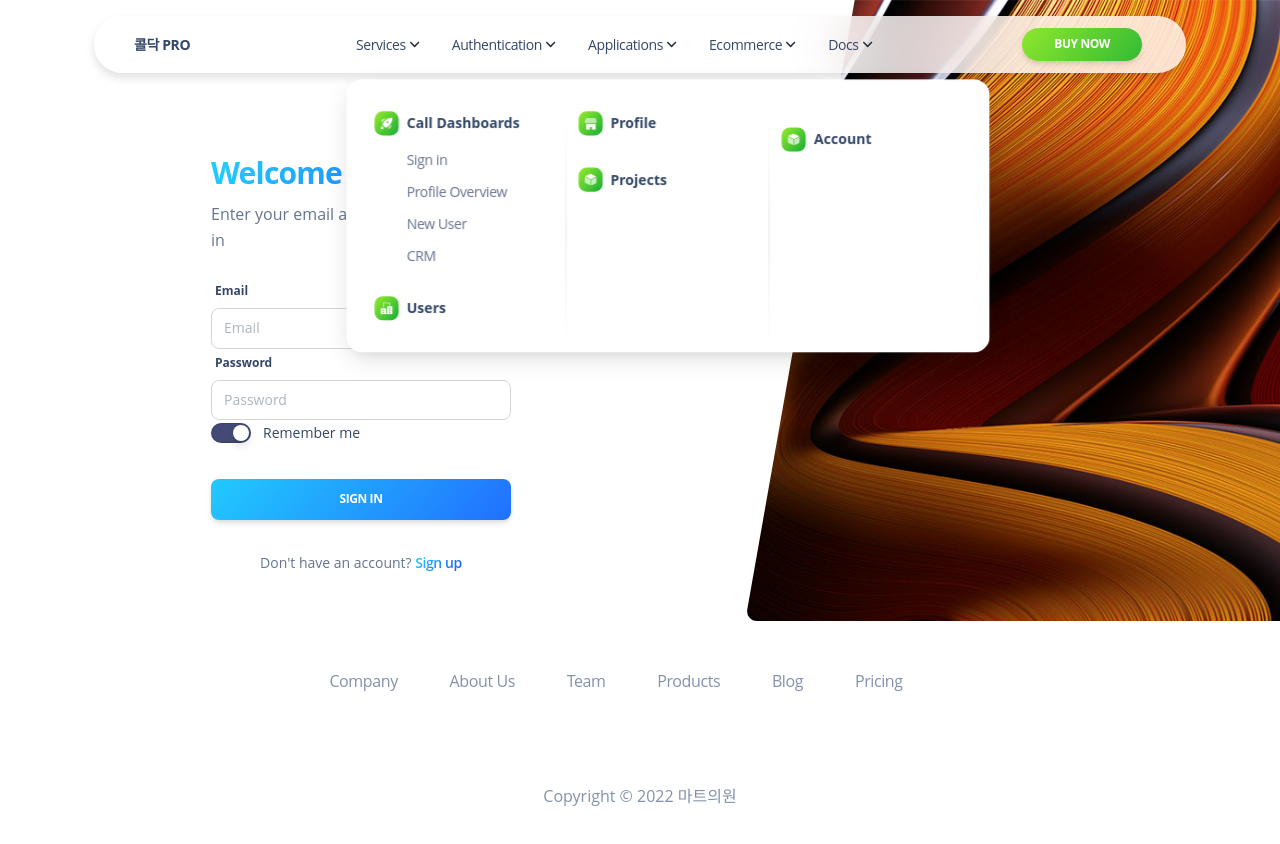
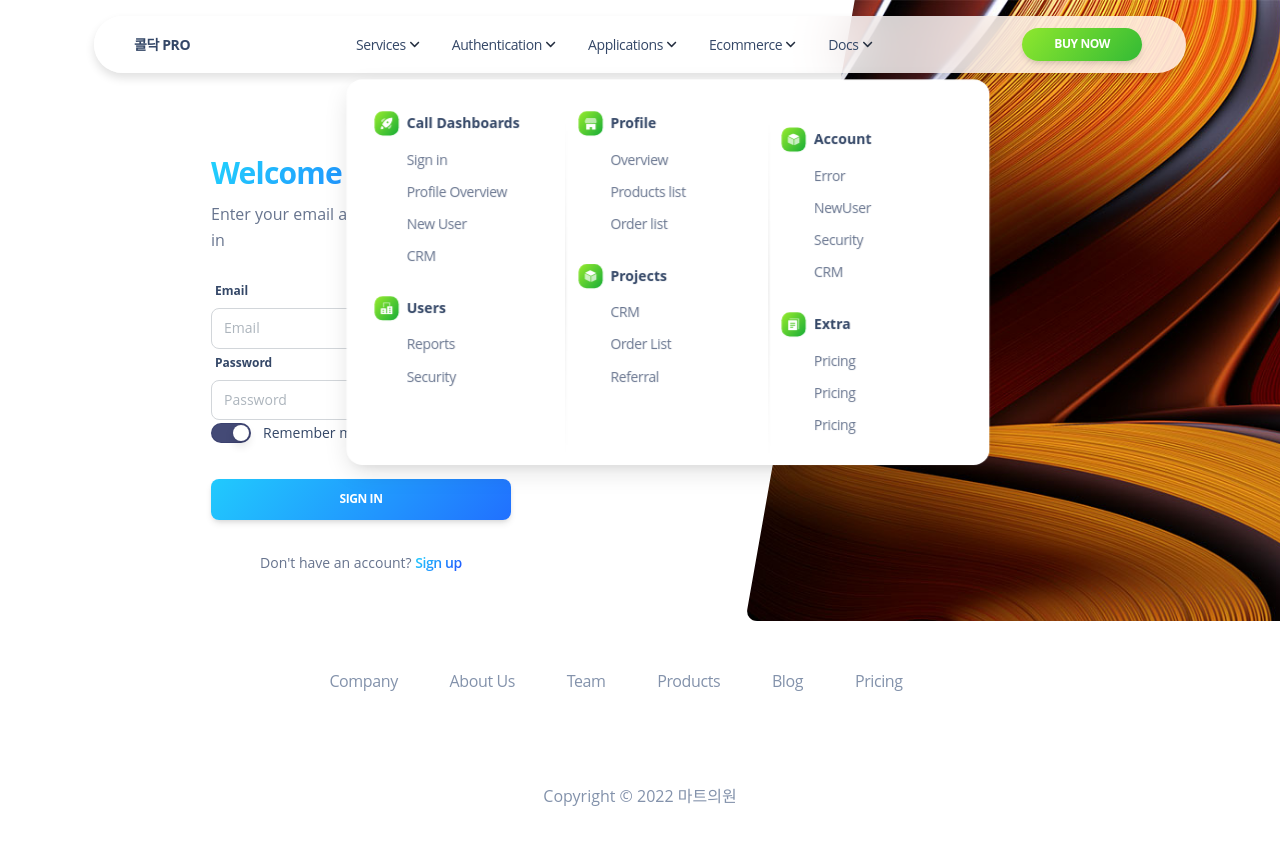
Before and after one commit to hanyusok/clinic-app, a Vue app: page /signin in a window 1280 px wide. Both pictures are taken after a click on the button "Services". Shown: the top 844 px of the page. Built offline with nearby package versions, Linux system fonts and the light colour scheme; what vue-sweetalert2, vue-tilt.js would draw is missing.

Commit message:
navbar update

```diff
--- a/src/components/Navbar.vue
+++ b/src/components/Navbar.vue
@@ -108,15 +108,15 @@
                         </div>
                         Users
                       </div>
-                      <!-- <router-link :to="{ name: 'Reports' }" class="dropdown-item border-radius-md">
+                      <router-link :to="{ name: 'Security' }" class="dropdown-item border-radius-md">
                         <span class="ps-3">Reports</span>
                       </router-link>
                       <router-link
-                        :to="{ name: 'Pricing' }"
+                        :to="{ name: 'Security' }"
                         class="dropdown-item border-radius-md"
                       >
-                        <span class="ps-3">New User</span>
-                      </router-link> -->
+                        <span class="ps-3">Security</span>
+                      </router-link>
                       <hr class="vertical dark" />
                     </div>
                     <div class="col-4 position-relative">
@@ -132,21 +132,21 @@
                         </div>
                         Profile
                       </div>
-                      <!-- <router-link
-                        :to="{ name: 'Overview' }"
+                      <router-link
+                        :to="{ name: 'ProfileOverview' }"
                         class="dropdown-item border-radius-md"
                       >
                         <span class="ps-3">Overview</span>
                       </router-link>
-                      <router-link :to="{ name: 'Teams' }" class="dropdown-item border-radius-md">
-                        <span class="ps-3">Teams</span>
+                      <router-link :to="{ name: 'ProductsList' }" class="dropdown-item border-radius-md">
+                        <span class="ps-3">Products list</span>
                       </router-link>
                       <router-link
-                        :to="{ name: 'ProductsList' }"
+                        :to="{ name: 'OrderList' }"
                         class="dropdown-item border-radius-md"
                       >
-                        <span class="ps-3">Projects</span>
-                      </router-link> -->
+                        <span class="ps-3">Order list</span>
+                      </router-link>
                       <div
                         class="px-0 mt-3 dropdown-header text-dark font-weight-bolder d-flex align-items-center"
                       >
@@ -159,8 +159,8 @@
                         </div>
                         Projects
                       </div>
-                      <!-- <router-link :to="{ name: 'General' }" class="dropdown-item border-radius-md">
-                        <span class="ps-3">General</span>
+                      <router-link :to="{ name: 'CRM' }" class="dropdown-item border-radius-md">
+                        <span class="ps-3">CRM</span>
                       </router-link>
                       <router-link
                         :to="{ name: 'OrderList' }"
@@ -172,8 +172,8 @@
                         :to="{ name: 'Referral' }"
                         class="dropdown-item border-radius-md"
                       >
-                        <span class="ps-3">New Project</span>
-                      </router-link> -->
+                        <span class="ps-3">Referral</span>
+                      </router-link>
                       <hr class="vertical dark" />
                     </div>
                     <div class="col-4">
@@ -189,25 +189,25 @@
                         </div>
                         Account
                       </div>
-                      <!-- <router-link
-                        :to="{ name: 'Settings' }"
+                      <router-link
+                        :to="{ name: 'Error' }"
                         class="dropdown-item border-radius-md"
                       >
                         <span class="ps-3">Error</span>
                       </router-link>
-                      <router-link :to="{ name: 'Billing' }" class="dropdown-item border-radius-md">
-                        <span class="ps-3">Billing</span>
+                      <router-link :to="{ name: 'NewUser' }" class="dropdown-item border-radius-md">
+                        <span class="ps-3">NewUser</span>
                       </router-link>
-                      <router-link :to="{ name: 'Invoice' }" class="dropdown-item border-radius-md">
-                        <span class="ps-3">Invoice</span>
+                      <router-link :to="{ name: 'Security' }" class="dropdown-item border-radius-md">
+                        <span class="ps-3">Security</span>
                       </router-link>
                       <router-link
                         :to="{ name: 'CRM' }"
                         class="dropdown-item border-radius-md"
                       >
-                        <span class="ps-3">Security</span>
-                      </router-link> -->
-                      <!--  <div
+                        <span class="ps-3">CRM</span>
+                      </router-link>
+                      <div
                         class="px-0 mt-3 dropdown-header text-dark font-weight-bolder d-flex align-items-center"
                       >
                         <div class="d-inline-block">
@@ -220,17 +220,17 @@
                         Extra
                       </div>
                       <router-link
-                        :to="{ name: 'Pricing Page' }"
+                        :to="{ name: 'Pricing' }"
                         class="dropdown-item border-radius-md"
                       >
-                        <span class="ps-3">Pricing Page</span>
+                        <span class="ps-3">Pricing</span>
                       </router-link>
-                      <router-link :to="{ name: 'RTL' }" class="dropdown-item border-radius-md">
-                        <span class="ps-3">RTL Page</span>
+                      <router-link :to="{ name: 'Pricing' }" class="dropdown-item border-radius-md">
+                        <span class="ps-3">Pricing</span>
                       </router-link>
-                      <router-link :to="{ name: 'Widgets' }" class="dropdown-item border-radius-md">
-                        <span class="ps-3">Widgets</span>
-                      </router-link> -->
+                      <router-link :to="{ name: 'Pricing' }" class="dropdown-item border-radius-md">
+                        <span class="ps-3">Pricing</span>
+                      </router-link>
                     </div>
                   </div>
                 </div>
@@ -313,10 +313,10 @@
                   </div>
                   Projects
                 </div>
-                <!-- <router-link
-                  :to="{ name: 'General' }"
+                <router-link
+                  :to="{ name: 'Pricing' }"
                   class="dropdown-item border-radius-md"
-                >General</router-link>
+                >Pricing</router-link>
                 <router-link
                   :to="{ name: 'Pricing' }"
                   class="dropdown-item border-radius-md"
@@ -324,8 +324,8 @@
                 <router-link
                   :to="{ name: 'ProductsList' }"
                   class="dropdown-item border-radius-md"
-                >New Project</router-link> -->
-                <!--   <div
+                >New Project</router-link>
+                <div
                   class="px-0 mt-3 dropdown-header text-dark font-weight-bolder d-flex align-items-center"
                 >
                   <div class="d-inline-block">
@@ -338,9 +338,9 @@
                   Account
                 </div>
                 <router-link
-                  :to="{ name: 'Settings' }"
+                  :to="{ name: 'Error' }"
                   class="dropdown-item border-radius-md"
-                >Settings</router-link>
+                >Error</router-link>
                 <router-link
                   :to="{ name: 'Error' }"
                   class="dropdown-item border-radius-md"
@@ -352,7 +352,7 @@
                 <router-link
                   :to="{ name: 'Security' }"
                   class="dropdown-item border-radius-md"
-                >Security</router-link> -->
+                >Security</router-link>
                 <div
                   class="px-0 mt-3 dropdown-header text-dark font-weight-bolder d-flex align-items-center"
                 >
@@ -587,7 +587,7 @@
                           class="mb-1 dropdown-item ps-3 border-radius-md"
                           :to="{ name: 'Signin' }"
                         >
-                          <span>Illustration</span>
+                          <span>Signin</span>
                         </router-link>
                       </div>
                     </li>
@@ -771,15 +771,14 @@
                   >
                     Error
                   </h6>
-
-                  <!-- <router-link
-                    :to="{ name: 'Error Error404' }"
+                  <router-link
+                    :to="{ name: 'Error' }"
                     class="dropdown-item border-radius-md"
-                  >404</router-link>
+                  >Error</router-link>
                   <router-link
-                    :to="{ name: 'Error Error500' }"
+                    :to="{ name: 'Error' }"
                     class="dropdown-item border-radius-md"
-                  >500</router-link> -->
+                  >Error</router-link>
                 </div>
               </div>
             </div>
@@ -817,7 +816,7 @@
                   <li
                     class="p-0 border-0 nav-item dropdown dropdown-hover dropdown-subitem list-group-item"
                   >
-                    <!-- <router-link
+                    <router-link
                       class="py-2 dropdown-item ps-3 border-radius-md"
                       :to="{ name: 'Signup' }"
                     >
@@ -831,7 +830,7 @@
                           </div>
                         </div>
                       </div>
-                    </router-link> -->
+                    </router-link>
                   </li>
                   <li
                     class="p-0 border-0 nav-item dropdown dropdown-hover dropdown-subitem list-group-item"
@@ -1047,18 +1046,18 @@
                         </div>
                         General
                       </div>
-                      <!-- <router-link
-                        :to="{ name: 'Overview' }"
+                      <router-link
+                        :to="{ name: 'NewUser' }"
                         class="dropdown-item border-radius-md"
                       >
-                        <span class="ps-3">Overview</span>
+                        <span class="ps-3">NewUser</span>
                       </router-link>
                       <router-link
                         :to="{ name: 'Referral' }"
                         class="dropdown-item border-radius-md"
                       >
                         <span class="ps-3">Referral</span>
-                      </router-link> -->
+                      </router-link>
                       <hr class="vertical dark" />
                     </div>
                     <div class="col-6 position-relative">
```
